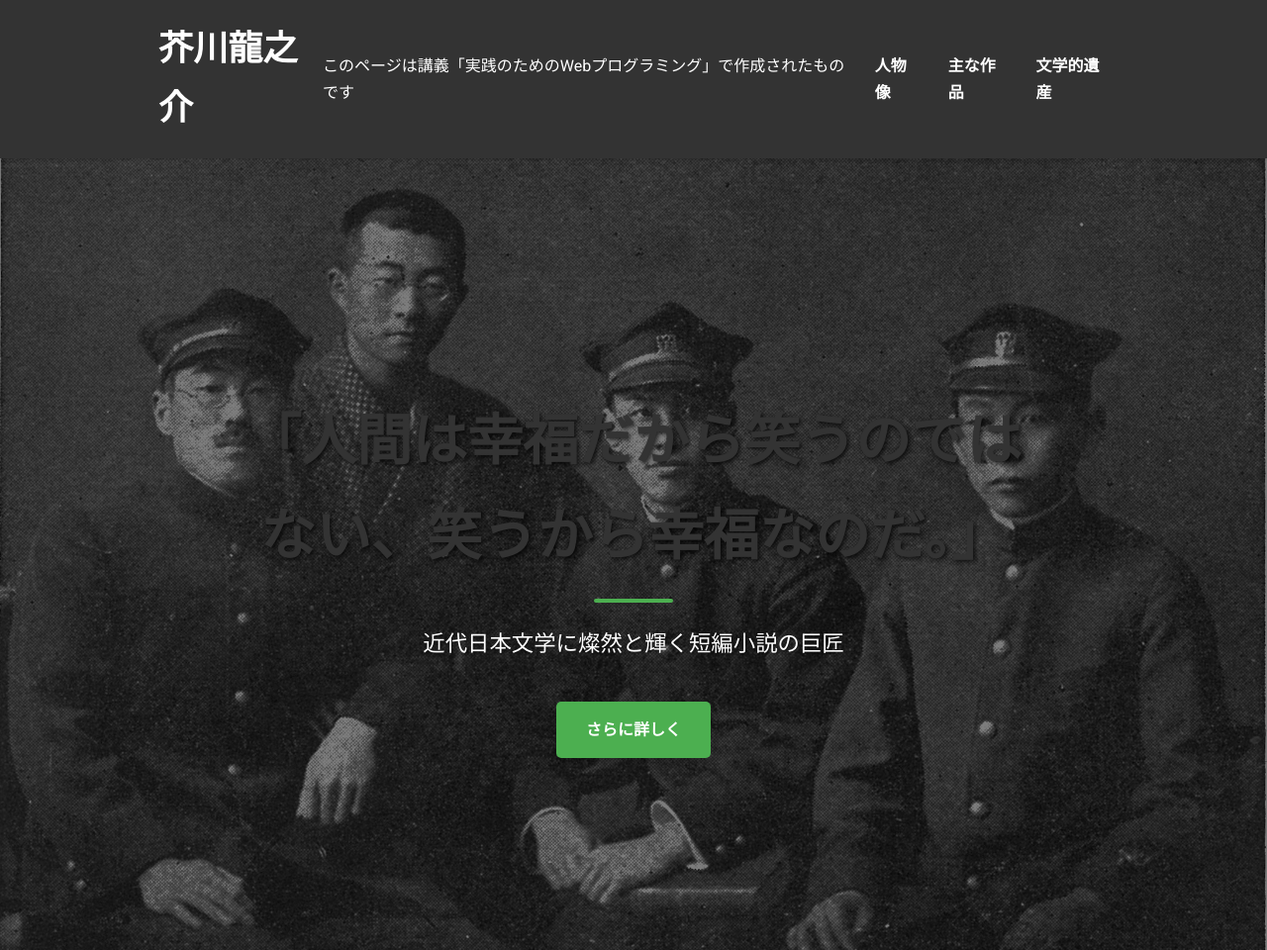
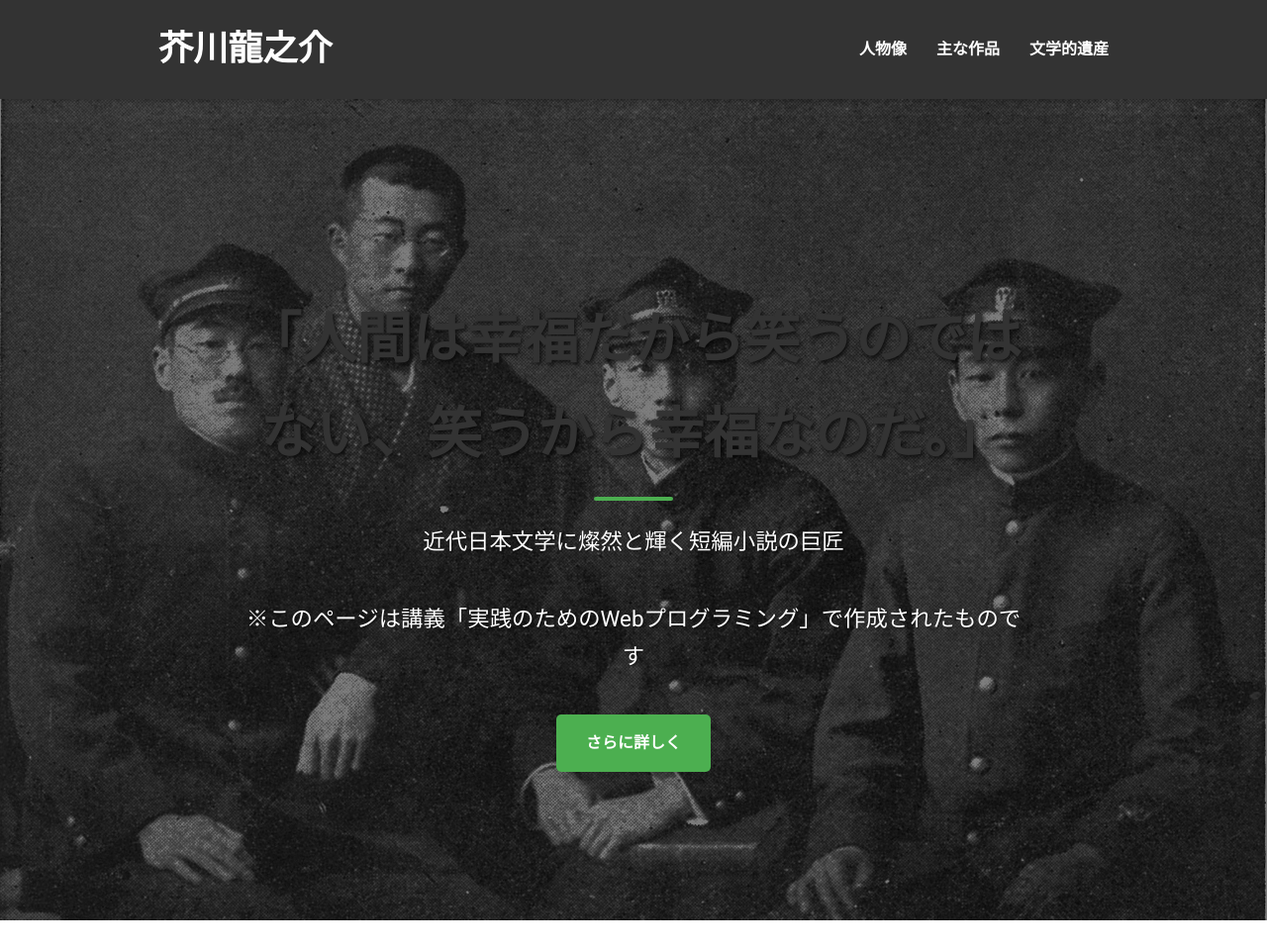
Before and after one commit to KoyaNarumi/KoyaNarumi.github.io, a plain HTML site: page index.html in a window 1280 px wide. Shown: the top 960 px of the page at 99% size. Drawn offline with Linux system fonts and the light colour scheme.

Commit message:
Emphasized that this is a web page for a class

```diff
--- a/index.html
+++ b/index.html
@@ -11,7 +11,6 @@
     <header>
         <div class="container">
             <h1>芥川龍之介</h1>
-            このページは講義「実践のためのWebプログラミング」で作成されたものです
             <nav>
                 <ul>
                     <li><a href="#about">人物像</a></li>
@@ -27,6 +26,7 @@
             <div class="hero-content">
                 <h2>「人間は幸福だから笑うのではない、笑うから幸福なのだ。」</h2>
                 <p>近代日本文学に燦然と輝く短編小説の巨匠</p>
+                <p>※このページは講義「実践のためのWebプログラミング」で作成されたものです</p>
                 <a href="#about" class="button">さらに詳しく</a>
             </div>
         </section>
```
